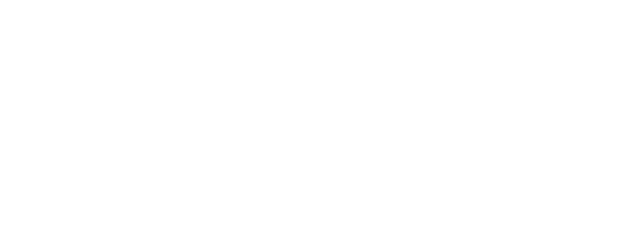
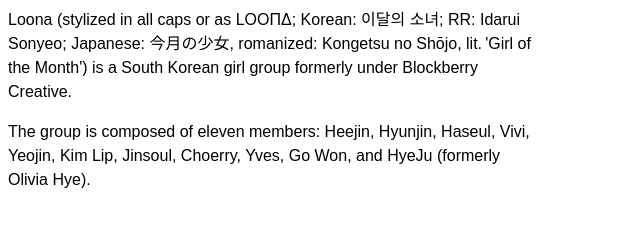
Before and after one commit to berlianab/nagvette.github.io, a plain HTML site: page index.html in a window 1280 px wide. Shown: the whole page, without its empty margins (0-640 px from the left). Drawn offline with Linux system fonts and the light colour scheme.

Commit message:
back to html

```diff
--- a/index.html
+++ b/index.html
@@ -1,3 +1,14 @@
-<script type ="text/javascript">
-    console.log ("stan LOONA");
-    </script>
+<html>
+    <head>
+    <style>
+      P {
+        font: 100%/1.5 sans-serif;
+        max-width: 33em;
+      }
+    </style>
+    </head>
+    <body>
+       <p> Loona (stylized in all caps or as LOOΠΔ; Korean: 이달의 소녀; RR: Idarui Sonyeo; Japanese: 今月の少女, romanized: Kongetsu no Shōjo, lit. 'Girl of the Month') is a South Korean girl group formerly under Blockberry Creative.
+        <p>  The group is composed of eleven members: Heejin, Hyunjin, Haseul, Vivi, Yeojin, Kim Lip, Jinsoul, Choerry, Yves, Go Won, and HyeJu (formerly Olivia Hye).
+    </body>
+</html>
--- /dev/null
+++ b/try.js
@@ -0,0 +1,3 @@
+<script type ="text/javascript">
+console.log ("stan LOONA");
+</script>
```
